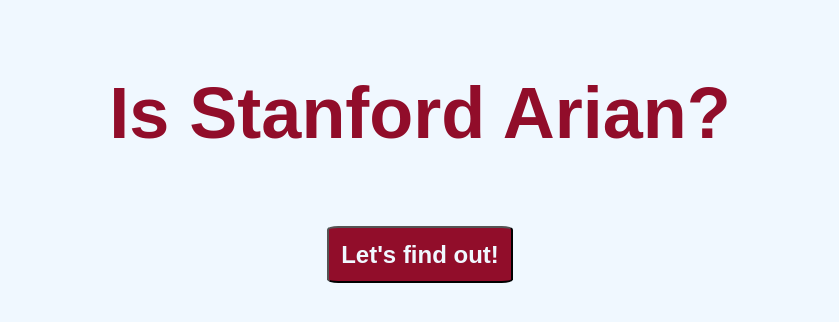
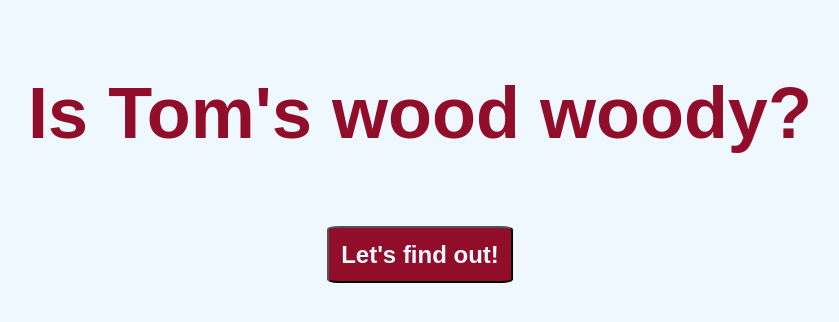
Before and after one commit to JoshTheDogger/joshthedogger.github.io, a plain HTML site: page index.html in a window 1280 px wide. Shown: the whole page, without its empty margins (220-1059 px from the left). Drawn offline with Linux system fonts and the light colour scheme.

Commit message:
Update index.html

```diff
--- a/index.html
+++ b/index.html
@@ -31,7 +31,7 @@
 
 <div class="main">
 
-    <p>Is Stanford Arian?</p>
+    <p>Is Tom's wood woody?</p>
 
     <p id = "yesno"></p>
 
```
